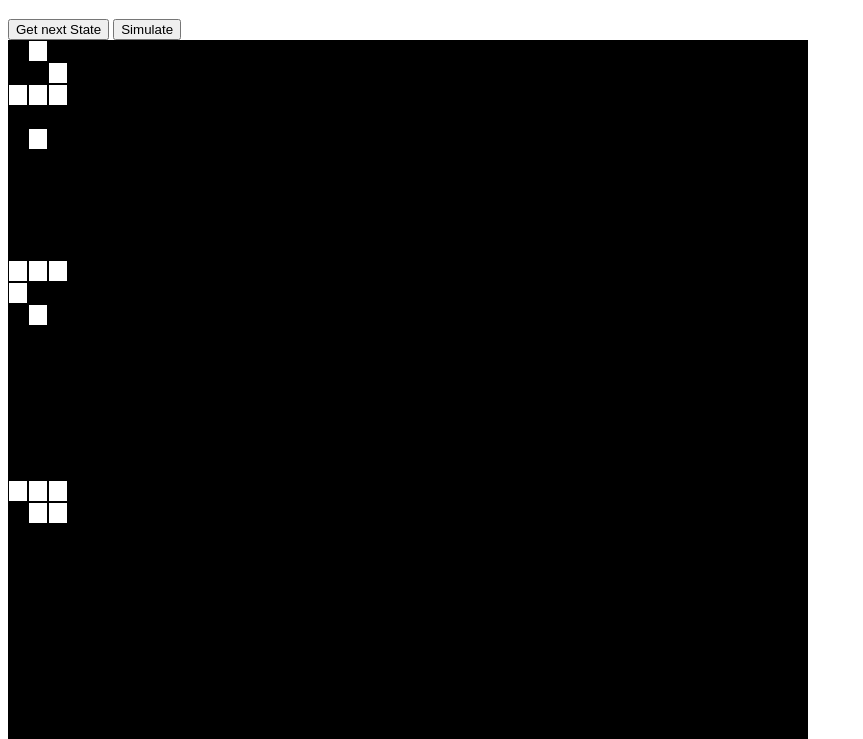
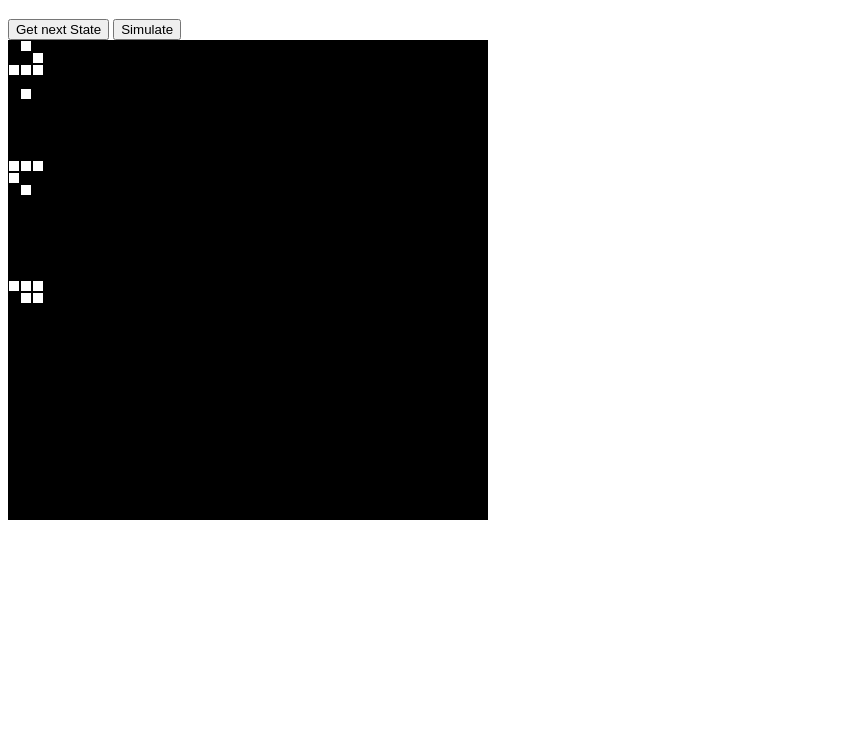
Before and after one commit to CleveyP/Game-Of-Life-3D, a website: page index.html in a window 1280 px wide. Shown: the part 61-800 px from the top of the page, without its empty margins (0-863 px from the left). Drawn offline with Linux system fonts and the light colour scheme.

Commit message:
fix bugs

```diff
--- a/css/grid.css
+++ b/css/grid.css
@@ -1,7 +1,7 @@
 #board{
     display: flex;
     flex-direction: column;
-    height: 800px;
+    height: 400px;
     width: 800px;
 }
 
@@ -11,8 +11,8 @@
 }
 
 .cell{
-    width: 20px;
-    height: 20px;
+    width: 10px;
+    height: 10px;
     border: 1px solid #000;
     transition-property: background-color;
     transition-duration: .5s;
--- a/hello.ts
+++ b/hello.ts
@@ -165,7 +165,7 @@ for (let gridRow of grid) {
     } else {
       cellElement.classList.add("alive");
     }
-    rowElement.addEventListener("click", () => {
+    cellElement.addEventListener("click", () => {
         cell.isDead = !cell.isDead;
         if (cell.isDead) {
             cellElement.classList.add("dead");
--- a/jsFiles/hello.js
+++ b/jsFiles/hello.js
@@ -159,7 +159,7 @@ for (let gridRow of grid) {
         else {
             cellElement.classList.add("alive");
         }
-        rowElement.addEventListener("click", () => {
+        cellElement.addEventListener("click", () => {
             cell.isDead = !cell.isDead;
             if (cell.isDead) {
                 cellElement.classList.add("dead");
```
